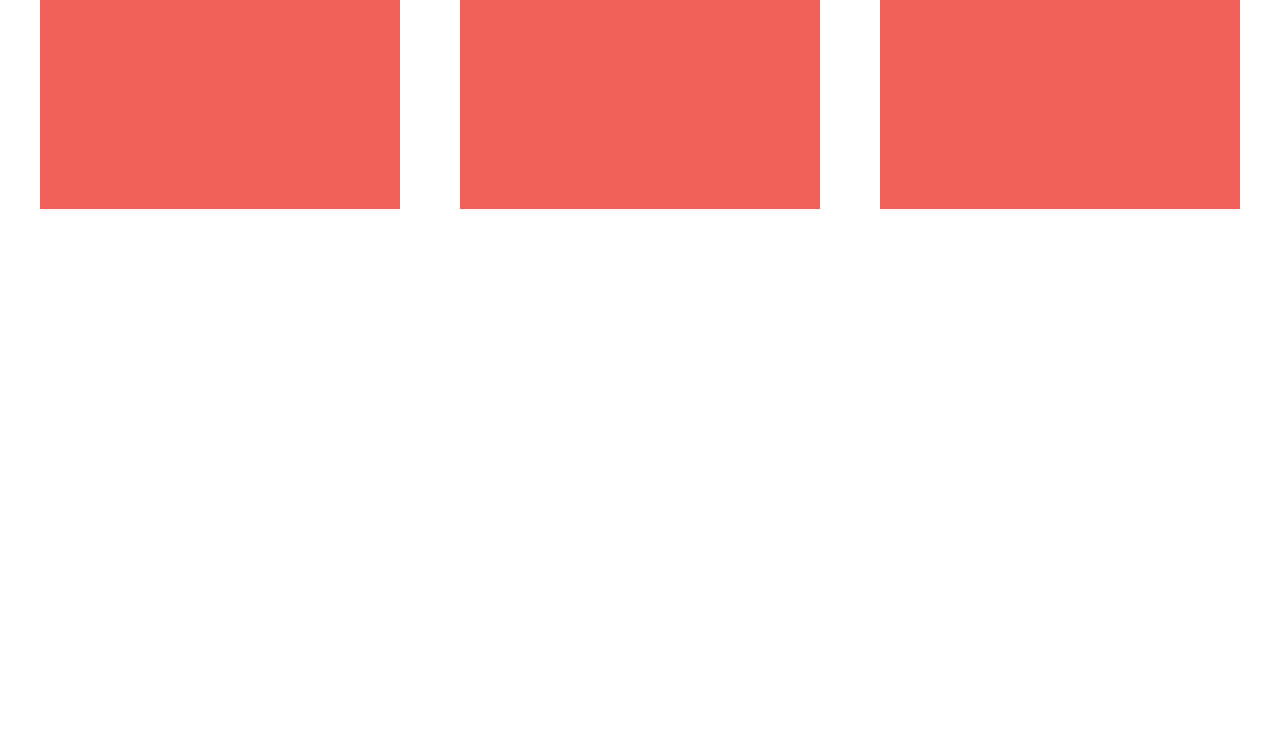
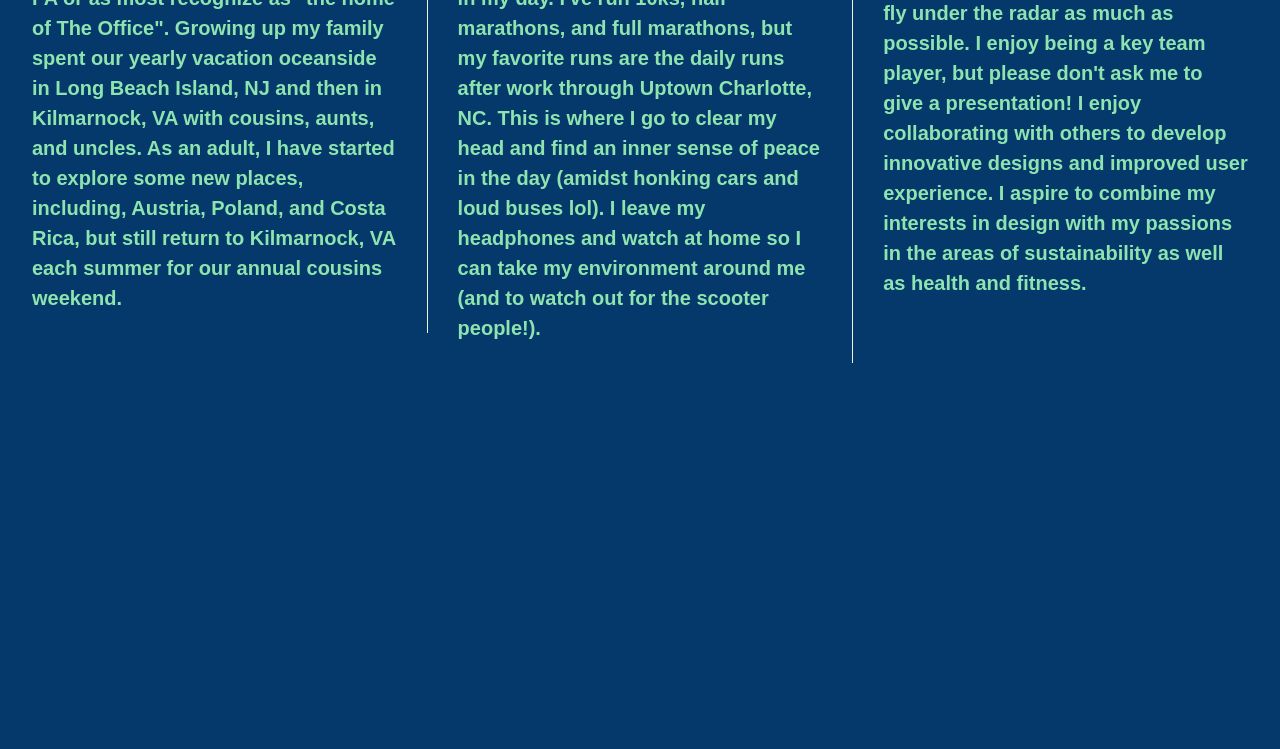
Before and after one commit to learningcoding2022/less-7-divs-flexbox, a plain HTML site: page index.html in a window 1280 px wide. Shown: the part 131-880 px from the top of the page. Drawn offline with nearby package versions, Linux system fonts and the light colour scheme; a web font is replaced by a local one.

Commit message:
Initial commit

```diff
--- a/css/main.css
+++ b/css/main.css
@@ -97,37 +97,43 @@ textarea {
 
 
 html {
-  background-color: #fff;
+  background-color: #05386B;
   height: 100%;
+  width: 100;
 }
 
 body {
-  font-family: 'Source Sans Pro', sans-serif;
+  font-family: 'Gotu', sans-serif;
+  font-weight: 700;
   padding: 2em;
-  font-size: 1.25em;
+  color: #8EE4AF;
   height: 100%;
 }
 
 .wrapper {
   /*add display:flex and set justify-content to space-between*/
   display: flex;
+  flex-flow: row wrap;
   justify-content: space-between;
-  font-weight: 700;
+  align-items: center;
 }
 
 .div-1, .div-2, .div-3 {
   /*give the divs a width of 30%, add display:flex, set justify-content and align-items to center*/
   display: flex;
   justify-content: center;
-  width: 30%;
-  color: #fff;
+  align-items: center;
+  color: #8EE4AF;
   line-height: 1.5em;
-  font-size: 1.6em;
-  background-color: #f16059;
-  height: 300px;
+  font-size: 1.25em;
+  /***see media query, where flex-basis: 30% instead of putting width: 30%; ***/
+  height: auto;
 }
 
-
+.wrapper span {
+    font-family: 'Lora', sans-serif;
+    font-size: 1.3em;
+}
 
 
 /* ==========================================================================
@@ -209,6 +215,17 @@ body {
    These examples override the primary ('mobile first') styles.
    Modify as content requires.
    ========================================================================== */
+@media all and (min-width: 1200px) {
+    .div-1, .div-2, .div-3 {
+        flex-basis: 30%;
+    }
+/***used flex-basis instead of width: 30%; ***/
+
+    .div-1, .div-2 {
+        border-right: 1px solid #EDF5E1;
+        padding-right: 30px;
+    }
+}
 
 @media print,
        (-webkit-min-device-pixel-ratio: 1.25),
--- a/index.html
+++ b/index.html
@@ -15,6 +15,9 @@
         <script src="js/vendor/modernizr-2.8.3.min.js"></script>
         <link href='http://fonts.googleapis.com/css?family=Lora:700' rel='stylesheet' type='text/css'>
         <link href='http://fonts.googleapis.com/css?family=Source+Sans+Pro:400,700' rel='stylesheet' type='text/css'>
+        <link rel="preconnect" href="https://fonts.googleapis.com">
+        <link rel="preconnect" href="https://fonts.gstatic.com" crossorigin>
+        <link href="https://fonts.googleapis.com/css2?family=Gotu&display=swap" rel="stylesheet">
     </head>
     <body>
         <!--[if lt IE 8]>
@@ -23,13 +26,15 @@
 
         <section class="wrapper">
             <div class="div-1">
-                Div 1
+                <p> I was <span>born</span> and raised in Scranton, PA or as most recognize as "the home of The Office". Growing up my family spent our yearly vacation oceanside in Long Beach Island, NJ and then in Kilmarnock, VA with cousins, aunts, and uncles. As an adult, I have started to explore some new places, including, Austria, Poland, and Costa Rica, but still return to Kilmarnock, VA each summer for our annual cousins weekend.
+                </p>
             </div>
             <div class="div-2">
-                Div 2
+                <p><span> My passion:</span> I LOVE running- It's the most freeing and invigorating time in my day. I've run 10ks, half marathons, and full marathons, but my favorite runs are the daily runs after work through Uptown Charlotte, NC. This is where I go to clear my head and find an inner sense of peace in the day (amidst honking cars and loud buses lol). I leave my headphones and watch at home so I can take my environment around me (and to watch out for the scooter people!).
+                </p>
             </div>
             <div class="div-3">
-                Div 3
+                <p><span>A fun fact:</span> I am very shy. I like to fly under the radar as much as possible. I enjoy being a key team player, but please don't ask me to give a presentation! I enjoy collaborating with others to develop innovative designs and improved user experience. I aspire to combine my interests in design with my passions in the areas of sustainability as well as health and fitness.</p>
             </div>
         </section>
 
```
